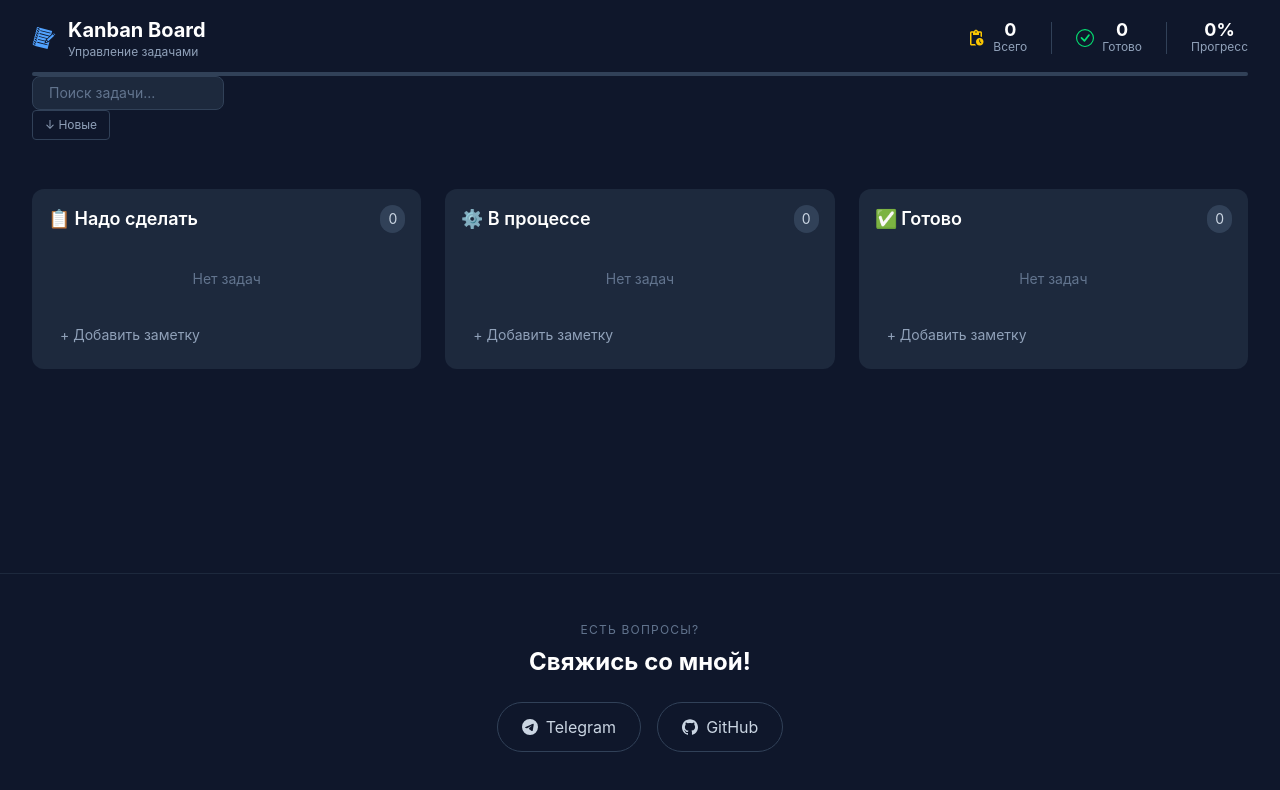
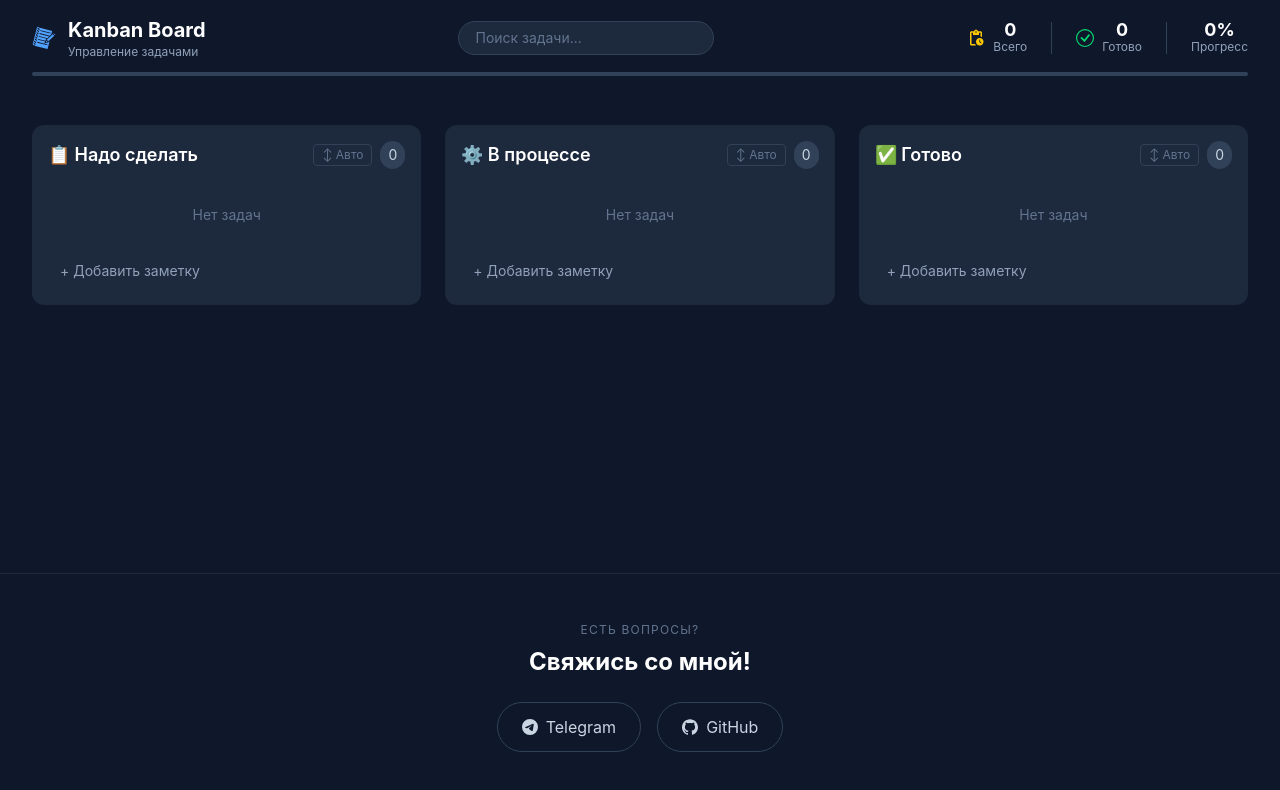
Before and after one commit to aliveagain3228/TodoReactTS, a React (Vite) app: page / in a window 1280 px wide. Shown: the top 790 px of the page. Built offline with nearby package versions, Linux system fonts and the light colour scheme.

Commit message:
feat: Now you can drag the card from any part of it, not just the header

```diff
--- a/src/components/AddTaskForm/AddTaskForm.tsx
+++ b/src/components/AddTaskForm/AddTaskForm.tsx
@@ -1,21 +1,23 @@
 import  { useState } from "react";
-import type { Status } from '../../types'
+import type { Status, Priority } from '../../types'
 
 interface AddTaskFormProps {
     columnStatus: Status
-    onAdd: (title: string, description?: string, status?: Status) => void
+    onAdd: (title: string, description?: string, status?: Status, priority?: Priority) => void
 }
 
 export default function AddTaskForm({ columnStatus, onAdd } : AddTaskFormProps) {
     const [isOpen, setIsOpen] = useState(false)
+    const [priority, setPriority] = useState<Priority>('medium')
 
     const [title, setTitle] = useState('')
     const [description, setDescription] = useState('')
 
     const handleSubmit = () => {
+
         if (!title.trim()) return
 
-        onAdd(title.trim(), description.trim() || undefined, columnStatus)
+        onAdd(title.trim(), description.trim() || undefined, columnStatus, priority)
 
         setTitle('')
         setDescription('')
@@ -51,6 +53,23 @@ export default function AddTaskForm({ columnStatus, onAdd } : AddTaskFormProps)
                 className="bg-slate-600 rounded-lg px-3 py-2 text-sm outline-none focus:ring-2 focus:ring-blue-500"
             />
             <div className="flex gap-2">
+                {(['low', 'medium', 'high'] as Priority[]).map(p => (
+                    <button
+                        key={p}
+                        onClick={() => setPriority(p)}
+                        className={`
+                        flex-1 text-xs py-1 rounded border transition-colors
+                        ${priority === p
+                            ? p === 'low' ? 'bg-green-900/50 border-green-500 text-green-400'
+                                : p === 'medium' ? 'bg-yellow-900/50 border-yellow-500 text-yellow-400'
+                                    : 'bg-red-900/50 border-red-500 text-red-400'
+                            : 'border-slate-700 text-slate-500 hover:text-slate-300'
+                        }
+                        `}
+                    >
+                        {p === 'low' ? '🟢 Низкий' : p === 'medium' ? '🟡 Средний' : '🔴 Высокий'}
+                    </button>
+                ))}
                 <button
                     onClick={handleSubmit}
                     className="flex-1 bg-blue-600 hover:bg-blue-500 rounded-lg py-2 text-sm font-medium transition-colors"
--- a/src/components/Board/Board.tsx
+++ b/src/components/Board/Board.tsx
@@ -19,11 +19,6 @@ export default function Board() {
         tasks
             .filter(t => t.status === columnId)
             .filter(t => t.title.toLowerCase().includes(search.toLowerCase()))
-            .sort((a, b) =>
-                sortOrder === 'newest'
-                ? b.createdAt - a.createdAt
-                    : a.createdAt - b.createdAt
-            )
     const [activeTask, setActiveTask] = useState<Task | null>(null)
 
     const handleDragStart = (event: DragEndEvent) => {
@@ -60,6 +55,7 @@ export default function Board() {
                 <div className="grid grid-cols-3 gap-6 items-start">
                     {COLUMNS.map(column => (
                         <Column
+                            globalSort={sortOrder}
                             key={column.id}
                             column={column}
                             tasks={filteredTasks(column.id)}
--- a/src/components/Column/Column.tsx
+++ b/src/components/Column/Column.tsx
@@ -1,4 +1,5 @@
-import type { Task, Column as ColumnType, Status } from "../../types";
+import type { SortOrder, Task, Column as ColumnType, Status } from "../../types";
+import { useState} from "react";
 import { motion, AnimatePresence } from "framer-motion";
 import { useDroppable } from "@dnd-kit/core";
 import TaskCard from "../TaskCard/TaskCard"
@@ -7,13 +8,22 @@ import AddTaskForm from "../AddTaskForm/AddTaskForm"
 interface ColumnProps {
     column: ColumnType;
     tasks: Task[];
+    globalSort: SortOrder;
     onAddTask: ( title: string, description?: string, status?: Status) => void
     onDeleteTask: ( id: number ) => void
     onMoveTask: (id: number, status: Status) => void
     onEditTask: ( id: number, newTitle: string ) => void
 }
 
-export default function Column({ column, tasks, onAddTask, onDeleteTask, onMoveTask, onEditTask } : ColumnProps) {
+export default function Column({ column, tasks, globalSort, onAddTask, onDeleteTask, onMoveTask, onEditTask } : ColumnProps) {
+
+    const [localSort, setLocalSort] = useState<SortOrder | null>(null)
+    const activeSort = localSort ?? globalSort
+    const sortedTasks = [...tasks].sort((a, b) =>
+        activeSort === 'newest'
+        ? b.createdAt - a.createdAt
+            : a.createdAt - b.createdAt
+    )
 
     const { setNodeRef, isOver } = useDroppable({ id: column.id })
 
@@ -30,14 +40,37 @@ export default function Column({ column, tasks, onAddTask, onDeleteTask, onMoveT
         >
             <div className="flex items-center justify-between mb-2">
                 <h2 className="font-semibold text-lg">{column.title}</h2>
-                <span className="bg-slate-700 text-slate-300 text-sm px-2 py-1 rounded-full">
-                {tasks.length}
-            </span>
+
+                <div className="flex items-center gap-2">
+                    <button
+                        onClick={() => setLocalSort(prev =>
+                            prev === 'newest' ? "oldest"
+                                : prev === "oldest" ? null
+                                : "newest"
+                        )}
+                        className={`
+                        text-xs px-2 py-0.5 rounded border transition-colors
+                        ${localSort
+                            ? 'border-blue-500 text-blue-400'
+                            : 'border-slate-700 text-slate-500 hover:text-slate-300'
+                        }
+                        `}
+                    >
+                        {localSort === 'newest' ? '↓ Новые'
+                            : localSort === 'oldest' ? '↑ Старые'
+                                : '↕ Авто'
+                        }
+                    </button>
+
+                    <span className="bg-slate-700 text-slate-300 text-sm px-2 py-1 rounded-full">
+                        {tasks.length}
+                    </span>
+                </div>
             </div>
 
             <div className="flex flex-col gap-2 flex-1">
                 <AnimatePresence>
-                {tasks.map(task => (
+                {sortedTasks.map(task => (
                     <TaskCard
                         key={task.id}
                         task={task}
--- a/src/components/Header/Header.tsx
+++ b/src/components/Header/Header.tsx
@@ -12,7 +12,7 @@ interface HeaderProps {
     tasks: Task[]
 }
 
-export default function Header({ tasks, search, onSearchChange, sortOrder, onSortChange }: HeaderProps) {
+export default function Header({ tasks, search, onSearchChange }: HeaderProps) {
     const [isScrolled, setIsScrolled] = useState(false)
 
 
@@ -48,6 +48,23 @@ export default function Header({ tasks, search, onSearchChange, sortOrder, onSor
                     </div>
                 </div>
 
+                <div className="relative">
+                    <input
+                        type="text"
+                        value={search}
+                        onChange={(e) => onSearchChange(e.target.value)}
+                        placeholder="Поиск задачи..."
+                        className="bg-slate-800 border border-slate-700 rounded-full px-4 py-1.5 text-sm text-white placeholder-slate-500 outline-none focus:border-blue-500 focus:ring-1 focus:ring-blue-500 w-64"
+                    />
+                    {search && (
+                        <button
+                            onClick={() => onSearchChange('')}
+                            className="absolute right-3 top-1/2 -translate-y-1/2 text-slate-500 hover:text-white text-xs"
+                        >
+                            ✕
+                        </button>
+                    )}
+                </div>
 
                 <div className="flex items-center gap-6">
                     <div className="flex items-center gap-2">
@@ -86,30 +103,6 @@ export default function Header({ tasks, search, onSearchChange, sortOrder, onSor
                     />
                 </div>
             </div>
-            <div className="relative">
-                <input
-                    type="text"
-                    value={search}
-                    onChange={(e) => onSearchChange(e.target.value)}
-                    placeholder="Поиск задачи..."
-                    className="bg-slate-800 border border-slate-700 rounded-lg px-4 py-1.5 text-sm text-white placeholder-slate-500 outline-none focus:border-blue-500 focus:ring-1 focus:ring-blue-500 w-48"
-                />
-                {search && (
-                    <button
-                        onClick={() => onSearchChange('')}
-                        className="absolute right-3 top-1/2 -translate-y-1/2 text-slate-500 hover:text-white text-xs"
-                    >
-                        ✕
-                    </button>
-                )}
-            </div>
-
-            <button
-                onClick={onSortChange}
-                className="text-slate-400 hover:text-white text-xs border border-slate-700 rounded px-3 py-1.5 transition-colors whitespace-nowrap"
-            >
-                {sortOrder === 'newest' ? '↓ Новые' : '↑ Старые'}
-            </button>
         </header>
     )
 }
--- a/src/hooks/UseTasks.ts
+++ b/src/hooks/UseTasks.ts
@@ -1,4 +1,4 @@
-import type { Task, Status } from '../types'
+import type {Task, Status, Priority} from '../types'
 import {useEffect, useState} from "react";
 
 const STORAGE_KEY = 'kanban-tasks'
@@ -13,12 +13,13 @@ useEffect(() => {
     localStorage.setItem(STORAGE_KEY, JSON.stringify(tasks))
 }, [tasks])
 
-const addTask = (title: string, description?: string, status: Status = 'todo') => {
+const addTask = (title: string, description?: string, status: Status = 'todo', priority: Priority = 'medium') => {
     const newTask: Task = {
         id: Date.now(),
         title,
         description,
         status,
+        priority,
         createdAt: Date.now()
     }
     setTasks(prev => [...prev, newTask])
```
Also changed, not shown: src/components/TaskCard/TaskCard.tsx (+21 -6 lines), src/types/index.ts (+7 -0 lines).
